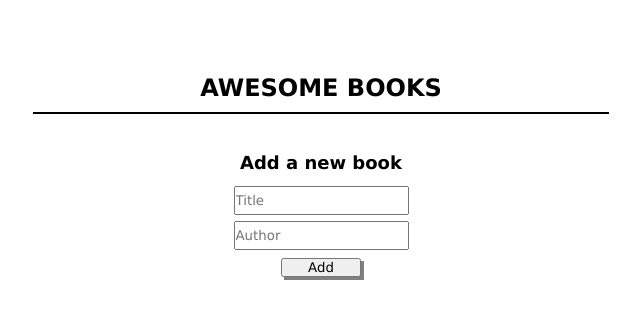
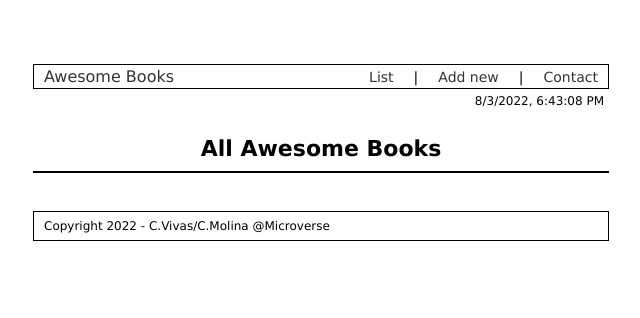
Before and after one commit to cmolinan/Awesome-Books, a website with bundled scripts: page index.html in a window 1280 px wide. Shown: the whole page, without its empty margins (319-959 px from the left). Built offline with nearby package versions, Linux system fonts and the light colour scheme.

Commit message:
udpates for ending the webpage

```diff
--- a/code.js
+++ b/code.js
@@ -63,12 +63,71 @@ function addBookButtonLIstener() {
   addBookForm.addEventListener('submit', addBook);
 }
 
+function refreshTime() {
+  const timeDisplay = document.getElementById('date-time');
+  const dateString = new Date().toLocaleString('en-us');
+  const formattedString = dateString.replace(', ', ', ');
+  timeDisplay.textContent = formattedString;
+}
+setInterval(refreshTime, 1000);
+
+const queryListBooks = document.getElementById('list-books');
+const queryAddBook = document.getElementById('add-book');
+const queryContact = document.getElementById('contact-section');
+
+const queryMenuList = document.getElementById('menuList');
+const queryMenuAdd = document.getElementById('menuAdd');
+const queryMenuContact = document.getElementById('menuContact');
+
+function clickOnList() {
+  if (queryListBooks.style.display === 'none') {
+    queryListBooks.style.display = 'flex';
+    queryAddBook.style.display = 'none';
+    queryContact.style.display = 'none';
+  }
+}
+
+function clickOnAdd() {
+  if (queryAddBook.style.display === 'none') {
+    queryListBooks.style.display = 'none';
+    queryAddBook.style.display = 'flex';
+    queryContact.style.display = 'none';
+  }
+}
+
+function clickOnContact() {
+  if (queryContact.style.display === 'none') {
+    queryListBooks.style.display = 'none';
+    queryAddBook.style.display = 'none';
+    queryContact.style.display = 'block';
+  }
+}
+
+function addMenusListeners() {
+  queryMenuList.addEventListener('click', clickOnList);
+  queryMenuAdd.addEventListener('click', clickOnAdd);
+  queryMenuContact.addEventListener('click', clickOnContact);
+}
+
+// const getOrdinalNum = (number) => {
+//   let selector;
+//   if (number <= 0) {
+//     selector = 4;
+//   } else if ((number > 3 && number < 21) || number % 10 > 3) {
+//     selector = 0;
+//   } else {
+//     selector = number % 10;
+//   }
+//   return number + ['th', 'st', 'nd', 'rd', ''][selector];
+// };
+
 // INITS
 
 function init() {
   library.initBookStorage();
   createBookListing();
   addBookButtonLIstener();
+  addMenusListeners();
 }
 
 window.addEventListener('load', init);
--- a/index.html
+++ b/index.html
@@ -10,9 +10,26 @@
 </head>
 
 <body>
-	<header></header>
+	<header>
+		<nav class="web-nav">
+			<a href="index.html" class="logo-img">Awesome Books</a>
+
+			<ul>
+				<li><a id="menuList" href="#">List</a></li>
+				<li>|</li>
+				<li><a id="menuAdd" href="#">Add new</a></li>
+				<li>|</li>
+				<li><a href="#" id="menuContact">Contact</a></li>
+
+			</ul>
+		</nav>
+		<div id="date-time">
+			March 19th, 2022, 9:25:32pm
+		</div>
+
+	</header>
 	<section id="list-books">
-		<h1>AWESOME BOOKS</h1>
+		<h1>All Awesome Books</h1>
 		<div class="list-of-books">
 		</div>
 
@@ -24,11 +41,11 @@
 			<ul class="ul-add-form">
 				<li>
 					<label for="title-input"></label>
-					<input id="title-input" type="text" name="title" placeholder="Title" maxlength="30" required />
+					<input id="title-input" type="text" name="title" placeholder="Title" maxlength="40" required />
 				</li>
 				<li>
 					<label for="author-input"></label>
-					<input id="author-input" type="text" name="author" placeholder="Author" maxlength="30" required />
+					<input id="author-input" type="text" name="author" placeholder="Author" maxlength="40" required />
 				</li>
 				<li>
 					<button id="add-book-btn" type="submit">Add</button>
@@ -37,10 +54,25 @@
 		</form>
 	</section>
 
-	<footer>
+	<section id="contact-section">
+		<h1>Contact Information</h1>
+		<p>Do you have any questions or you just want to say "Hello"?<br>
+		You can reach out us !<br><br>
+		&emsp;* Our e-mail: mail@the-mail.com<br>
+		&emsp;* Our phone number: 001-703-5210210<br>
+		&emsp;* Our address: Street 22, 840035, Los Angeles, California
+	</p>
+
+		<p></p>
+	</section>
+
+
+	<footer class="footer">
+		Copyright 2022 - C.Vivas/C.Molina @Microverse
 	</footer>
 
 	<script src="code.js" type="module"></script>
+
 </body>
 
 </html>
--- a/styles.css
+++ b/styles.css
@@ -1,12 +1,67 @@
 * {
   margin: 0;
   padding: 0;
+  box-sizing: border-box;
   font-family: 'Verdana', sans-serif;
   font-style: normal;
 }
 
+body {
+  text-decoration: none;
+}
+
+a:link {
+  text-decoration: none;
+}
+
 ul {
   list-style-type: none;
+}
+
+.web-nav li {
+  margin: 10px 0 10px 10px;
+  display: flex;
+  align-items: center;
+  font-size: 14px;
+}
+
+.web-nav {
+  display: flex;
+  flex-direction: row;
+  justify-content: flex-start;
+  align-items: center;
+  margin: 5% auto 0 auto;
+  width: 45vw;
+  min-width: 500px;
+  height: 25px;
+  border: black 1px solid;
+}
+
+.web-nav ul {
+  display: flex;
+  flex-direction: row;
+  padding-inline-start: 0;
+  margin: 0 0 0 auto;
+}
+
+.web-nav a {
+  margin: 0 10px 0 10px;
+  color: #333;
+}
+
+.web-nav a:hover {
+  color: blue;
+}
+
+#date-time {
+  display: flex;
+  flex-direction: row;
+  justify-content: flex-end;
+  margin: 0 auto;
+  width: 45vw;
+  min-width: 500px;
+  padding: 5px;
+  font-size: 12px;
 }
 
 .list-of-books {
@@ -23,18 +78,19 @@ div.list-of-books > div:nth-of-type(odd) {
   align-items: stretch;
   justify-content: start;
   border: 1px solid black;
+  font-size: 14px;
 }
 
 #list-books {
   text-align: center;
   width: 45vw;
-  margin: 5% auto 3% auto;
+  margin: 1% auto 3% auto;
   min-width: 500px;
   background-color: whitesmoke;
 }
 
 #list-books h1 {
-  font-size: 24px;
+  font-size: 22px;
   padding: 10px 0;
   background-color: white;
 }
@@ -55,14 +111,15 @@ div.list-of-books > div:nth-of-type(odd) {
 }
 
 #add-book {
-  display: flex;
+  /* display: flex; */
+  display: none;
   flex-direction: column;
   gap: 10px;
   align-items: stretch;
   justify-content: start;
   text-align: center;
   width: 80vw;
-  margin: 0 auto;
+  margin: 5% auto 5% auto;
   font-size: 12px;
 }
 
@@ -78,4 +135,33 @@ div.list-of-books > div:nth-of-type(odd) {
 #author-input {
   margin: 3px;
   height: 25px;
+  width: 50%;
+  max-width: 280px;
 }
+
+#contact-section {
+  display: none;
+  text-align: center;
+  width: 45vw;
+  margin: 4% auto 8% auto;
+  min-width: 500px;
+}
+
+#contact-section p {
+  margin-top: 8%;
+  font-size: 14px;
+}
+
+.footer {
+  display: flex;
+  flex-direction: row;
+  align-items: center;
+  justify-content: flex-start;
+  margin: 0% auto 5% auto;
+  width: 45vw;
+  min-width: 500px;
+  height: 30px;
+  border: black 1px solid;
+  font-size: 12px;
+  padding-left: 10px;
+}
```
